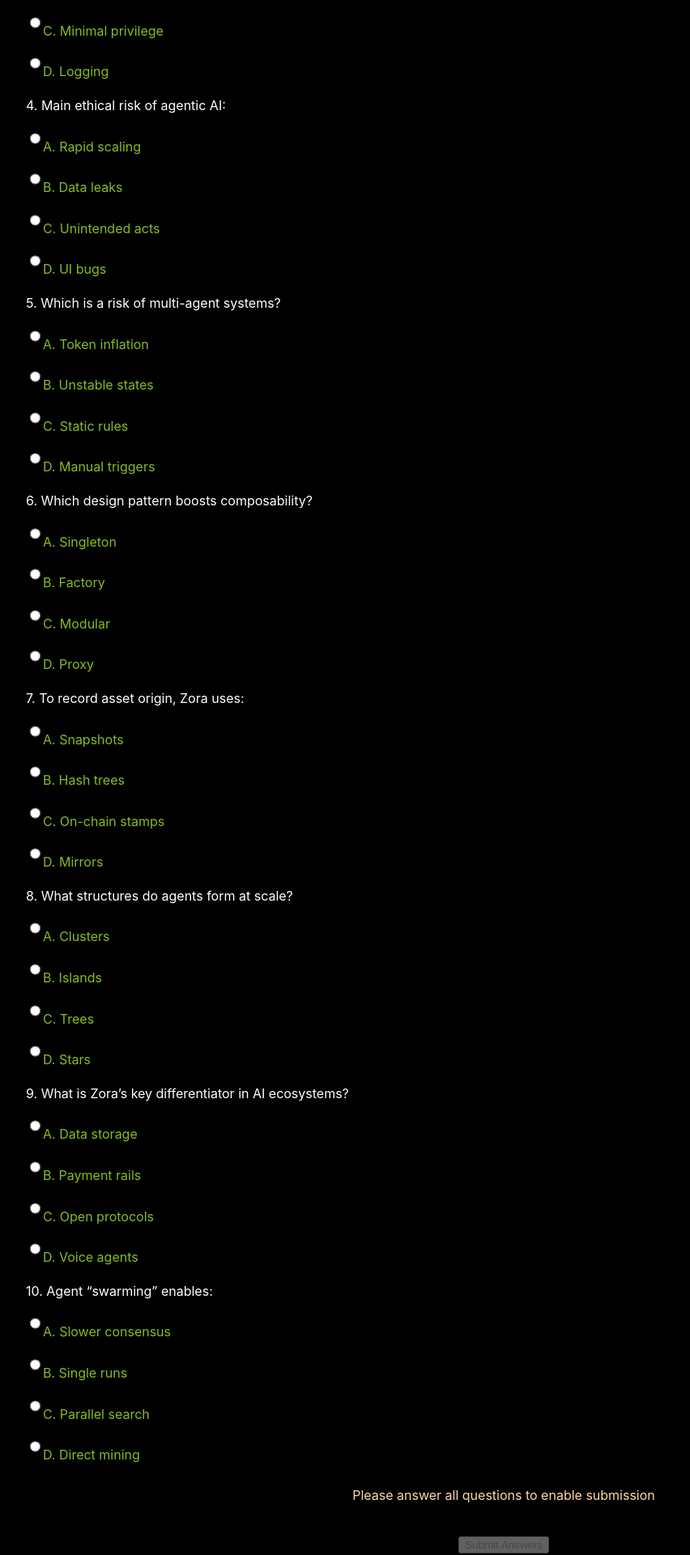
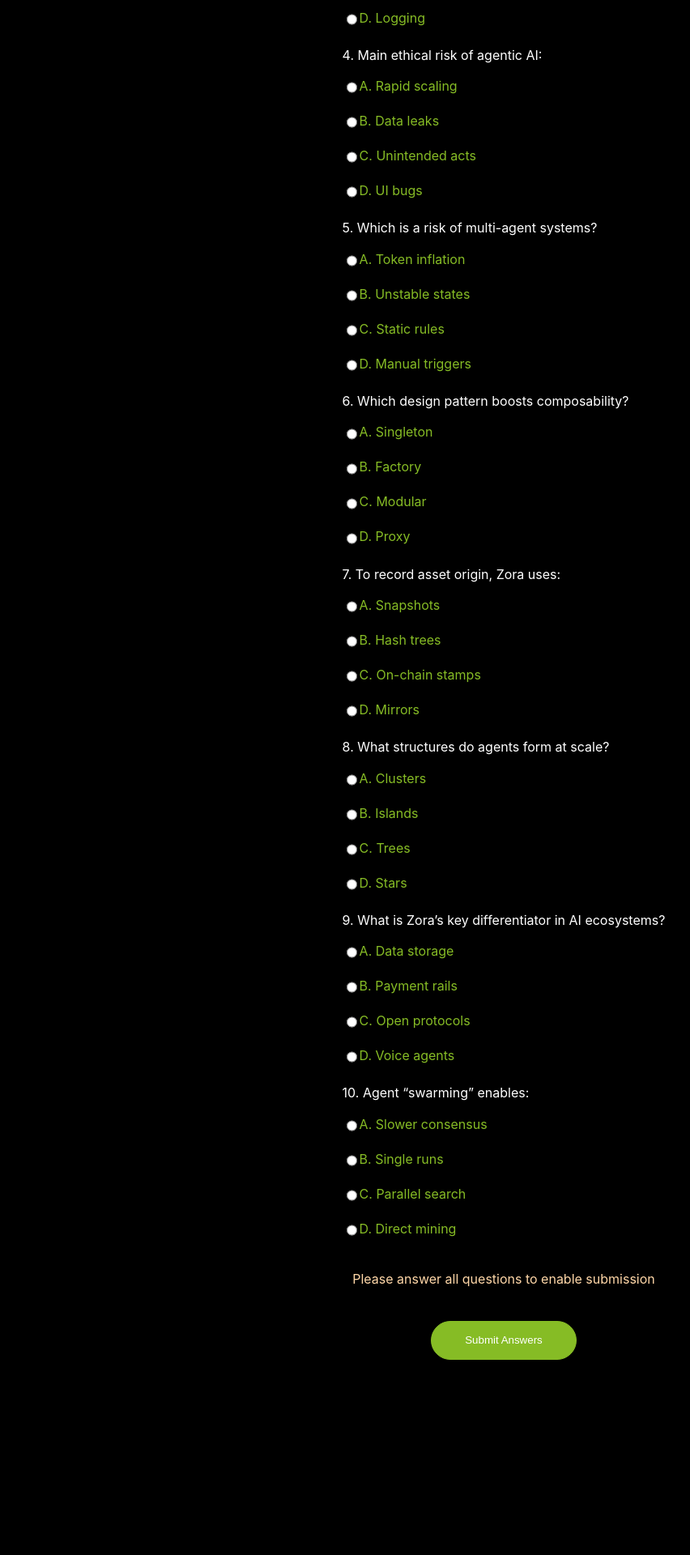
Before and after one commit to msujane/zora-fwd-event, a React (Create React App) app: page /questions in a window 1280 px wide. Shown: the part 806-2726 px from the top of the page at 81% size, without its empty margins (18-870 px from the left). After the commit the page ends 2501 px from the top, so only its background shows below. Built offline with nearby package versions, Linux system fonts and the light colour scheme.

Commit message:
questions file done

```diff
--- a/src/pages/questions.css
+++ b/src/pages/questions.css
@@ -1,10 +1,13 @@
-.quiz-container {
-  max-width: 500px;
-  margin: 40px auto;
-  background: #f9f9fb;
-  border-radius: 8px;
-  padding: 24px;
-  box-shadow: 0 6px 16px rgba(0,0,0,0.09);
+.zora_que_container{
+  width: 100%;
+  display: flex;
+  justify-content: center;
+  align-items: center;
+}
+
+.zora_option_label{
+  display: flex;
+  align-items: center;
 }
 
 .quiz-title {
@@ -79,3 +82,12 @@
   font-weight: bold;
   font-size: 1.12rem;
 }
+
+.zora_que_btn {
+  margin: 16px 0;
+  text-align: center;
+  display: flex;
+  flex-direction: column;
+  justify-content: center;
+  align-items: center;
+}
--- a/src/pages/questions.js
+++ b/src/pages/questions.js
@@ -1,4 +1,5 @@
 import React, { useEffect, useState } from 'react';
+import './questions.css';
 import QUESTIONS from './questionData';
 import { useNavigate } from 'react-router-dom';
 
@@ -49,19 +50,19 @@ export default function Questions(){
         return (
         <div className="register-page">
             <div className="register-wrapper">
-                <div className="intro zora_heading_center">
+                <div className="zora_heading_center">
                     <h1><span>ZORA AI<sup>TM</sup></span></h1>
-                    <p className="intro-sub">Answer the following {quiz.length} questions</p>
+                    <h3>Answer the following {quiz.length} questions</h3>
                 </div>
 
-                <div className="glass-card">
+                <div className="zora_que_container">
                         <form className="register-form" onSubmit={handleSubmit}>
                         {quiz.map((q, i)=> (
                             <div key={q.id} style={{marginBottom:16}}>
                                     <div className="question-text">{i+1}. {q.q}</div>
                                     <div style={{display:'grid',gridTemplateColumns:'1fr',gap:8,marginTop:8}}>
                                     {q.options.map((opt, oi)=> (
-                                            <label key={oi} className="option-label">
+                                            <label key={oi} className="zora_option_label">
                                                 <input type="radio" name={`q-${i}`} checked={answers[i]===oi} onChange={()=>handleSelect(i, oi)} />
                                                 <span className="option-text">{String.fromCharCode(65+oi)}. {opt}</span>
                                             </label>
@@ -70,11 +71,10 @@ export default function Questions(){
                             </div>
                         ))}
 
-                            <div style={{marginTop:8,textAlign:'center'}}>
+                            <div className='zora_que_btn'>
                                 {!allAnswered && <div style={{color:'#ffd7a8',marginBottom:8}}>Please answer all questions to enable submission</div>}
-                                <div className="actions">
-                                    <button className="btn btn-primary" type="submit" disabled={!allAnswered}>Submit Answers</button>
-                                </div>
+                                    <button className="zora_btn" type="submit" disabled={!allAnswered}>Submit Answers</button>
+
                             </div>
                     </form>
                 </div>
```
